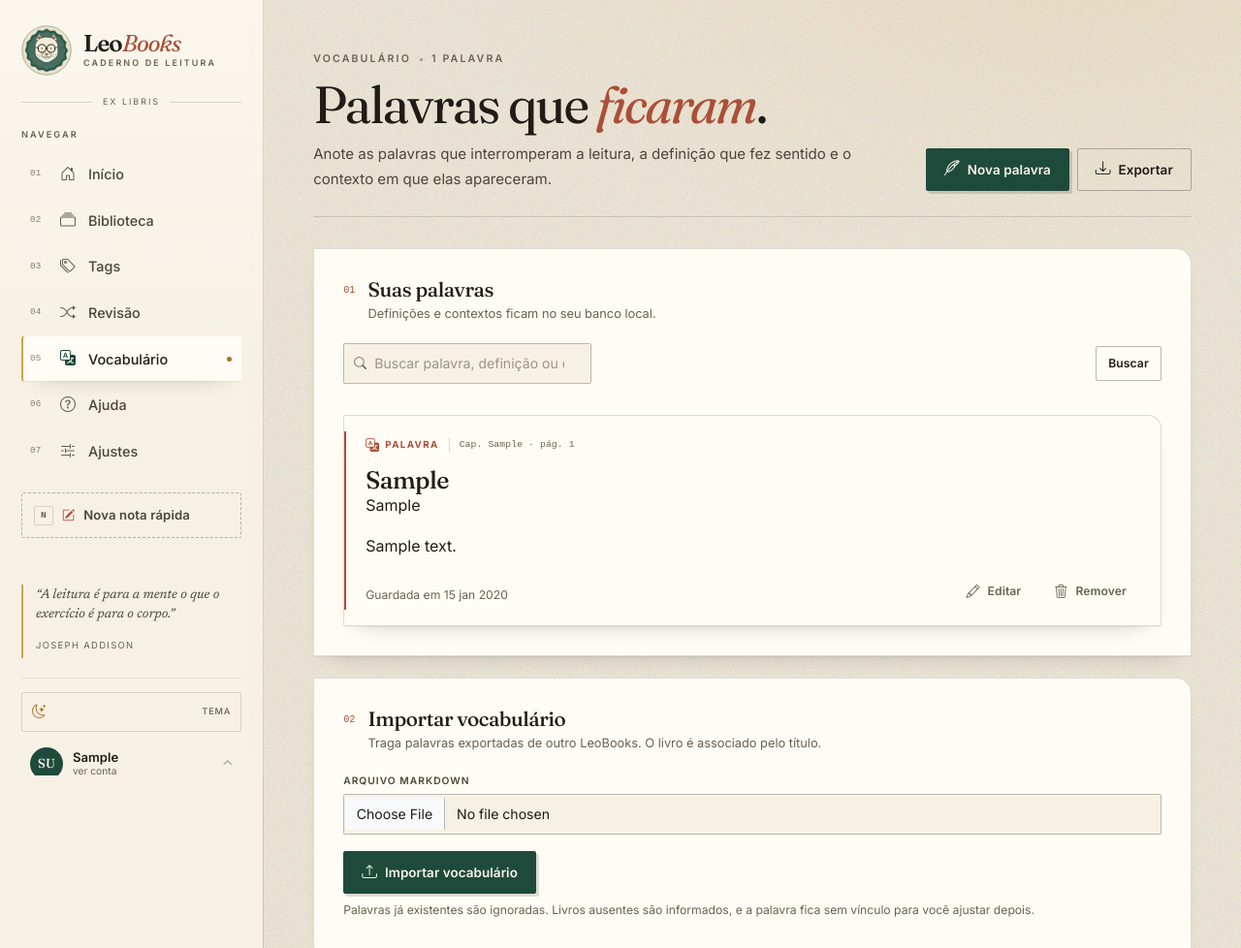
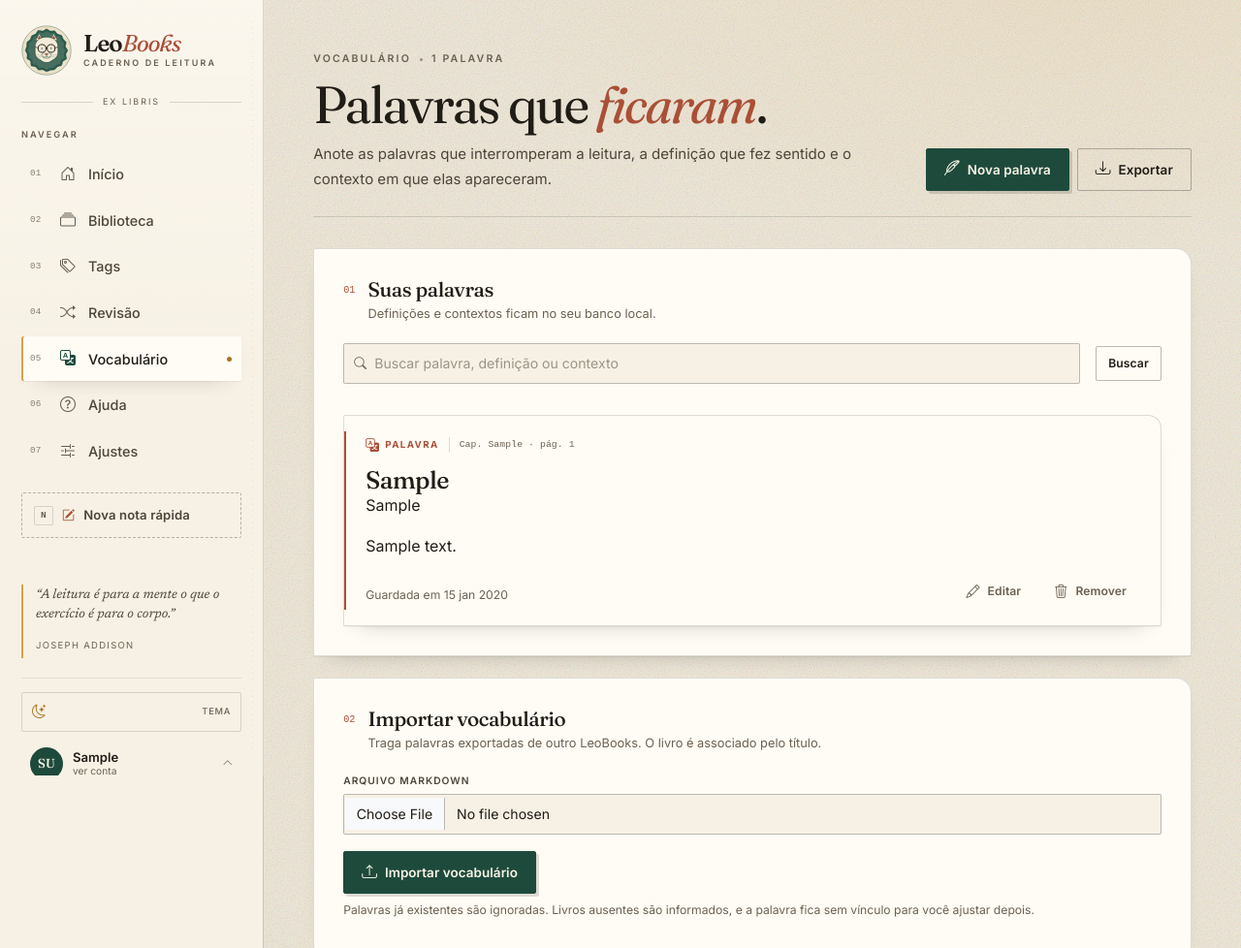
Before and after one commit to leobarros/leobooks, a Flask app: page /vocabulary in a window 1280 px wide. Shown: the top 978 px of the page at 97% size. Run offline with Flask 3, Linux system fonts and the light colour scheme; the visitor is signed in with stand-in values (Sample User, id 1); tables that the repository leaves empty hold one stand-in row (values such as "Sample post"); some libraries are stand-ins or nearby versions.

Commit message:
amplia o campo de busca do vocabulário
A busca passa a ocupar a largura disponível da barra, mantendo o botão Buscar à direita.

```diff
--- a/templates/vocabulary.html
+++ b/templates/vocabulary.html
@@ -46,9 +46,9 @@
 
     <form method="get" action="{{ url_for('main.vocabulary') }}" class="lb-toolbar" role="search">
       {% if selected_book %}<input type="hidden" name="book_id" value="{{ selected_book.id }}">{% endif %}
-      <div class="lb-input-icon">
+      <div class="lb-input-icon flex-grow-1">
         <i class="bi bi-search"></i>
-        <input class="form-control lb-input" type="search" name="q" value="{{ query_text }}"
+        <input class="form-control lb-input w-100" type="search" name="q" value="{{ query_text }}"
                placeholder="Buscar palavra, definição ou contexto" aria-label="Buscar no vocabulário">
       </div>
       <button type="submit" class="lb-btn lb-btn--ghost lb-btn--sm">Buscar</button>
```
Also changed, not shown: 18 other files.
